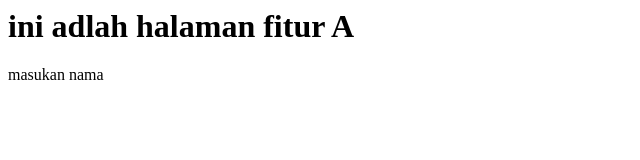
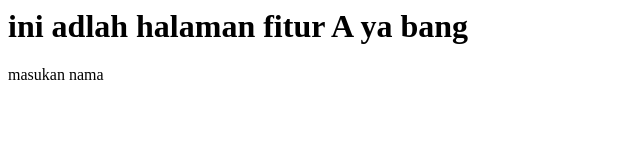
Before and after one commit to ariel2110-hub/LatihanMacani, a plain HTML site: page fitur-a.html in a window 1280 px wide. Shown: the whole page, without its empty margins (0-640 px from the left). Drawn offline with Linux system fonts and the light colour scheme.

Commit message:
penambahan kata pada halaman fitur

```diff
--- a/fitur-a.html
+++ b/fitur-a.html
@@ -5,7 +5,7 @@
     <title>Document</title>
 </head>
 <body>
-    <h1>ini adlah halaman fitur A</h1>
+    <h1>ini adlah halaman fitur A ya bang</h1>
     <form>masukan nama</form>
 </body>
 </html>
```
